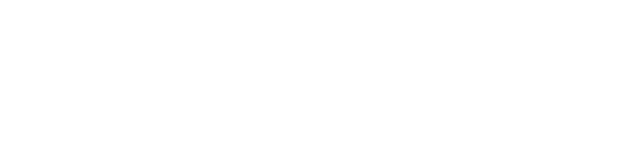
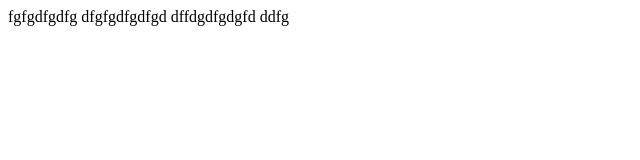
Before and after one commit to donald-madangure/crap-portfolio, a plain HTML site: page index.html in a window 1280 px wide. Shown: the whole page, without its empty margins (0-640 px from the left). Drawn offline with Linux system fonts and the light colour scheme.

Commit message:
modified index.html

```diff
--- a/index.html
+++ b/index.html
@@ -7,6 +7,9 @@
     <title>Crap portfolio</title>
 </head>
 <body>
-
+    fgfgdfgdfg
+    dfgfgdfgdfgd
+    dffdgdfgdgfd
+    ddfg
 </body>
 </html>
```
